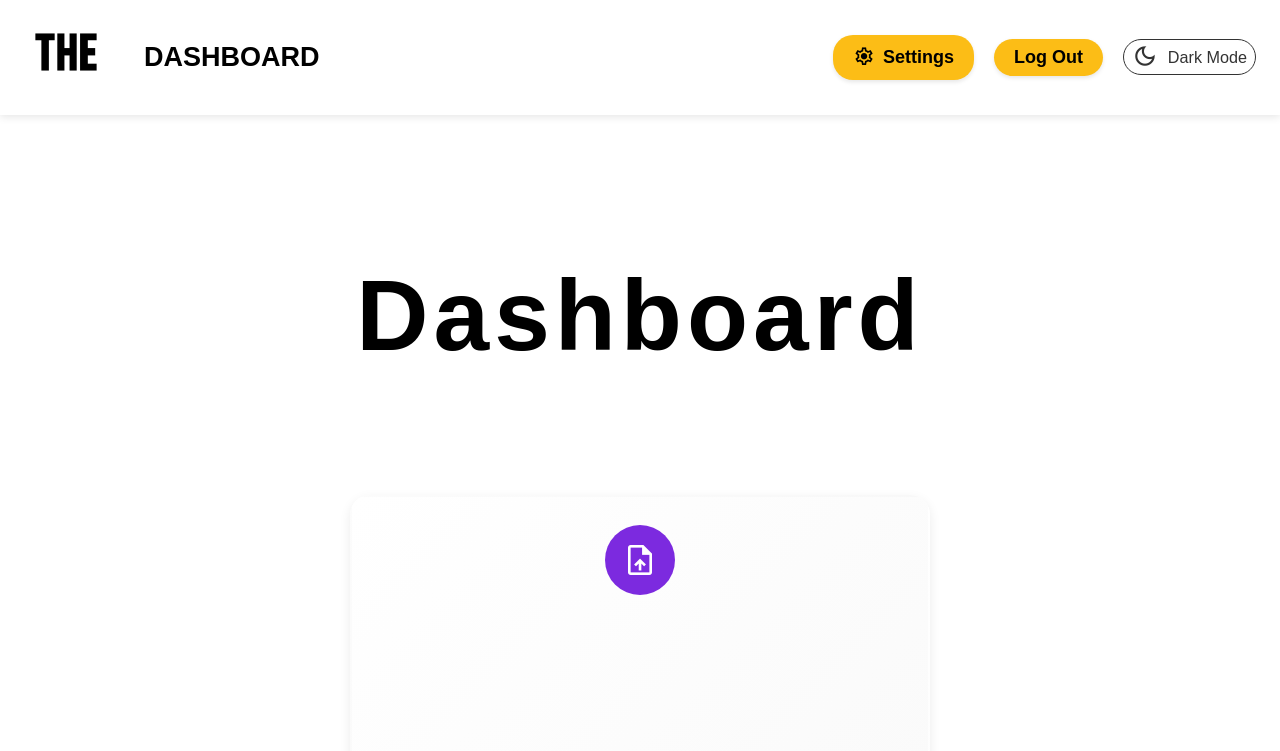
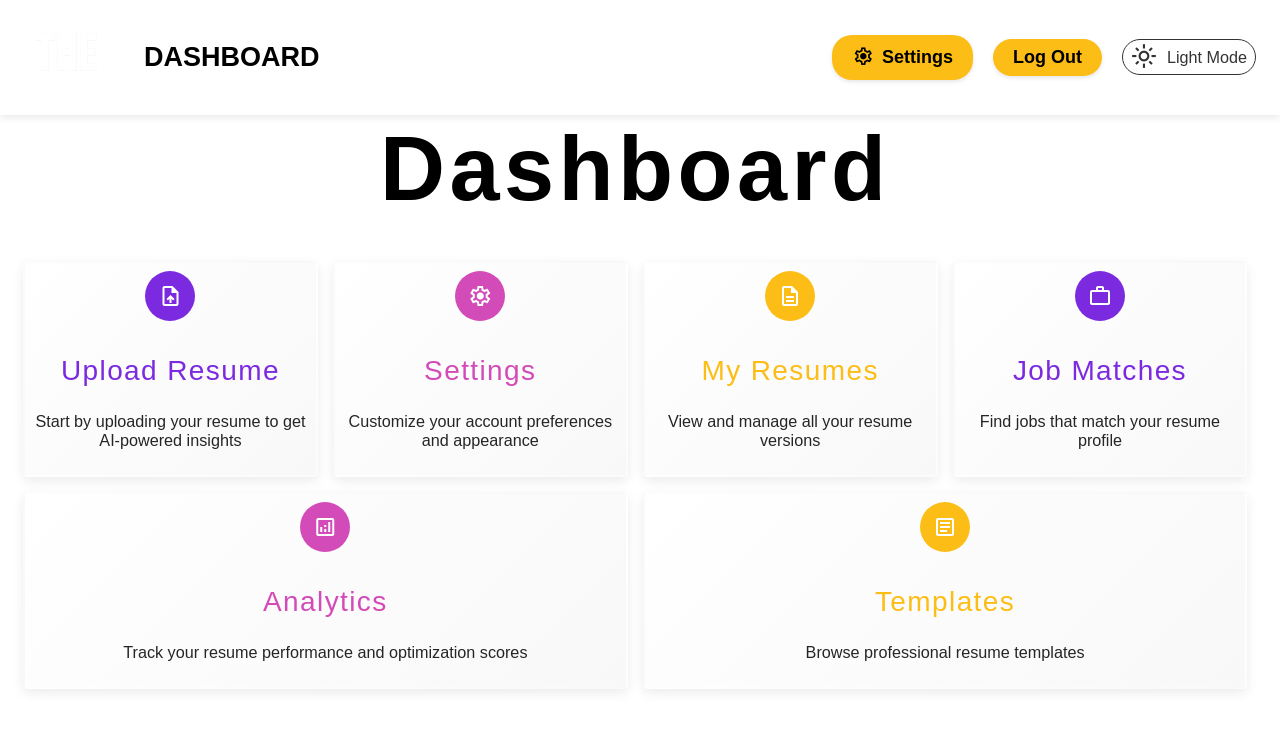
Before and after one commit to mariaangelps/490_The_Team, a React (Vite) app in the folder frontend/: page /dashboard in a window 1280 px wide. Shown: the top 751 px of the page. Built offline with nearby package versions, Linux system fonts and the light colour scheme; no server answers; a web font is replaced by a local one.

Commit message:
Made the dashboard a little nicer looking
made the dashboard compatible with the text size changes

```diff
--- a/frontend/src/main.jsx
+++ b/frontend/src/main.jsx
@@ -79,11 +79,34 @@ function Home() {
 }
 
 function ThemeProvider({ children }) {
-  const [theme, setTheme] = useState(localStorage.getItem("app-theme") || "light");
+  const [theme, setTheme] = useState(localStorage.getItem("app-theme") || "auto");
 
   useEffect(() => {
-    document.body.className = `theme-${theme}`;
-    localStorage.setItem("app-theme", theme);
+    const applyTheme = () => {
+      let actualTheme = theme;
+
+      // If theme is set to "auto", detect system preference
+      if (theme === "auto") {
+        const systemPrefersDark = window.matchMedia("(prefers-color-scheme: dark)").matches;
+        actualTheme = systemPrefersDark ? "dark" : "light";
+      }
+
+      document.body.className = `theme-${actualTheme}`;
+      localStorage.setItem("app-theme", theme); // Save the user's preference (including "auto")
+    };
+
+    applyTheme();
+
+    // Listen for system theme changes when in auto mode
+    if (theme === "auto") {
+      const mediaQuery = window.matchMedia("(prefers-color-scheme: dark)");
+      const handleChange = () => applyTheme();
+
+      mediaQuery.addEventListener("change", handleChange);
+
+      // Cleanup listener
+      return () => mediaQuery.removeEventListener("change", handleChange);
+    }
   }, [theme]);
 
   const toggleTheme = () =>
--- a/frontend/src/pages/dashboard.css
+++ b/frontend/src/pages/dashboard.css
@@ -2,7 +2,7 @@
 .dashboard-nav {
     display: flex;
     align-items: center;
-    padding: 16px 24px;
+    padding: 16px 16px;
     border-bottom: 2px solid #fcbd16;
     gap: 16px;
 }
@@ -15,7 +15,7 @@
 
 .dashboard-nav-title {
     font-family: 'Rodchenko', sans-serif;
-    font-size: 1.5em;
+    font-size: 1em;
     font-weight: 600;
 }
 
@@ -40,7 +40,7 @@ body.theme-dark .dashboard-nav-title {
 /* Dashboard nav logout button */
 .dashboard-nav-logout {
     margin-left: auto;
-    padding: 8px 20px;
+    padding: 8px 10px;
     font-size: 1em;
     font-weight: 600;
     border: none;
@@ -80,55 +80,167 @@ body.theme-dark .dashboard-nav-logout:hover {
 
 /* Dashboard container */
 .dashboard-container {
-    padding: 60px 40px;
-    max-width: 1200px;
-    margin: 0 auto;
+    padding: 5px 15px 20px 15px;
+    width: 98vw;
+    min-height: 100vh;
+    margin: 0;
+    text-align: left;
+    box-sizing: border-box;
+}
+
+/* Dashboard header - Responsive to text size settings */
+.dashboard-header {
+    font-family: 'Rodchenko', sans-serif;
+    margin-top: 0;
+    margin-bottom: .2em;
     text-align: center;
 }
 
-/* Dashboard header */
-.dashboard-header {
-    font-family: 'Rodchenko', sans-serif;
-    font-size: 2.5em;
-    margin-bottom: 1em;
+/* Dashboard header font sizes based on text size settings */
+body[data-text-size="regular"] .dashboard-header,
+body:not([data-text-size]) .dashboard-header {
+    font-size: 5em;
+}
+
+body[data-text-size="large"] .dashboard-header {
+    font-size: 2.8em;
+}
+
+body[data-text-size="larger"] .dashboard-header {
+    font-size: 3.1em;
 }
 
 /* Flexible Grid */
 .masonry-grid {
     display: flex;
     flex-wrap: wrap;
-    gap: 32px;
-    margin-top: 32px;
-    justify-content: center;
+    gap: 15px;
+    margin-top: 20px;
+    justify-content: flex-start;
+    width: 100%;
+    box-sizing: border-box;
 }
 
-/* Dashboard Card */
+/* Dashboard Card - Responsive padding based on text size */
 .dashboard-card {
-    flex: 0 1 calc(50% - 16px);
-    min-width: 260px;
-    max-width: 520px;
+    flex: 1 1 calc(25% - 8px);
+    min-width: 0;
+    max-width: none;
     display: flex;
     flex-direction: column;
+    align-items: center;
+    text-align: center;
     margin-bottom: 0;
     break-inside: auto;
-    padding: 28px 28px;
-    border-radius: 20px;
+    border-radius: 5px;
     text-decoration: none;
     transition: all 0.3s ease;
     cursor: pointer;
     border: 2px solid transparent;
+    box-sizing: border-box;
 }
 
-/* Responsive cards */
-@media (max-width: 992px) {
+/* Card padding based on text size settings */
+body[data-text-size="regular"] .dashboard-card,
+body:not([data-text-size]) .dashboard-card {
+    padding: 8px 8px;
+}
+
+body[data-text-size="large"] .dashboard-card {
+    padding: 10px 10px;
+}
+
+body[data-text-size="larger"] .dashboard-card {
+    padding: 12px 12px;
+}
+
+/* Responsive cards - No horizontal scrolling */
+@media (min-width: 1400px) {
     .dashboard-card {
-        flex: 1 1 calc(50% - 16px);
+        flex: 1 1 calc(16.666% - 8px);
+        min-width: 0;
     }
 }
 
-@media (max-width: 600px) {
+@media (max-width: 1399px) and (min-width: 1100px) {
+    .dashboard-card {
+        flex: 1 1 calc(20% - 8px);
+        min-width: 0;
+    }
+}
+
+@media (max-width: 1099px) and (min-width: 900px) {
+    .dashboard-card {
+        flex: 1 1 calc(25% - 8px);
+        min-width: 0;
+    }
+}
+
+@media (max-width: 899px) and (min-width: 700px) {
+    .dashboard-card {
+        flex: 1 1 calc(33.333% - 8px);
+        min-width: 0;
+    }
+
+    body[data-text-size="regular"] .dashboard-card,
+    body:not([data-text-size]) .dashboard-card {
+        padding: 6px 6px;
+    }
+
+    body[data-text-size="large"] .dashboard-card {
+        padding: 8px 8px;
+    }
+
+    body[data-text-size="larger"] .dashboard-card {
+        padding: 10px 10px;
+    }
+}
+
+@media (max-width: 699px) and (min-width: 500px) {
+    .dashboard-card {
+        flex: 1 1 calc(50% - 8px);
+        min-width: 0;
+    }
+
+    body[data-text-size="regular"] .dashboard-card,
+    body:not([data-text-size]) .dashboard-card {
+        padding: 6px 6px;
+    }
+
+    body[data-text-size="large"] .dashboard-card {
+        padding: 8px 8px;
+    }
+
+    body[data-text-size="larger"] .dashboard-card {
+        padding: 10px 10px;
+    }
+}
+
+@media (max-width: 499px) {
     .dashboard-card {
         flex: 1 1 100%;
+        min-width: 0;
+    }
+
+    body[data-text-size="regular"] .dashboard-card,
+    body:not([data-text-size]) .dashboard-card {
+        padding: 6px 6px;
+    }
+
+    body[data-text-size="large"] .dashboard-card {
+        padding: 8px 8px;
+    }
+
+    body[data-text-size="larger"] .dashboard-card {
+        padding: 10px 10px;
+    }
+
+    .dashboard-container {
+        padding: 8px 5px;
+    }
+
+    .masonry-grid {
+        gap: 5px;
     }
 }
 
@@ -199,11 +311,9 @@ body.theme-colorblind .card-description {
     color: #333333;
 }
 
-/* Card Icon */
+/* Card Icon - Responsive to text size settings */
 .card-icon {
-    width: 70px;
-    height: 70px;
-    margin: 0 auto 16px;
+    margin: 0 auto auto auto;
     display: flex;
     align-items: center;
     justify-content: center;
@@ -212,28 +322,82 @@ body.theme-colorblind .card-description {
     color: #ffffff;
 }
 
-.card-icon .material-symbols-outlined {
-    font-size: 36px;
+/* Card Icon sizes based on text size settings */
+body[data-text-size="regular"] .card-icon,
+body:not([data-text-size]) .card-icon {
+    width: 50px;
+    height: 50px;
 }
 
-/* Card Title */
+body[data-text-size="large"] .card-icon {
+    width: 55px;
+    height: 55px;
+}
+
+body[data-text-size="larger"] .card-icon {
+    width: 60px;
+    height: 60px;
+}
+
+/* Card Icon font sizes based on text size settings */
+body[data-text-size="regular"] .card-icon .material-symbols-outlined,
+body:not([data-text-size]) .card-icon .material-symbols-outlined {
+    font-size: 24px;
+}
+
+body[data-text-size="large"] .card-icon .material-symbols-outlined {
+    font-size: 28px;
+}
+
+body[data-text-size="larger"] .card-icon .material-symbols-outlined {
+    font-size: 32px;
+}
+
+/* Card Title - Responsive to text size settings */
 .card-title {
-    font-family: 'Rodchenko', sans-serif;
-    font-size: 1.6em;
-    margin-bottom: 10px;
+    font-family: 'Rodchenko', sans-serif !important;
+    font-weight: 300 !important;
+    margin-bottom: 2px;
     color: var(--card-color);
     word-wrap: break-word;
     overflow-wrap: break-word;
     hyphens: auto;
 }
 
-/* Card Description */
+/* Card Title font sizes based on text size settings */
+body[data-text-size="regular"] .card-title,
+body:not([data-text-size]) .card-title {
+    font-size: 28px !important;
+}
+
+body[data-text-size="large"] .card-title {
+    font-size: 32px !important;
+}
+
+body[data-text-size="larger"] .card-title {
+    font-size: 36px !important;
+}
+
+/* Card Description - Responsive to text size settings */
 .card-description {
-    font-size: 1em;
-    line-height: 1.5;
+    line-height: 1.2;
     opacity: 0.85;
     word-wrap: break-word;
     overflow-wrap: break-word;
+}
+
+/* Card Description font sizes based on text size settings */
+body[data-text-size="regular"] .card-description,
+body:not([data-text-size]) .card-description {
+    font-size: 0.9em;
+}
+
+body[data-text-size="large"] .card-description {
+    font-size: 1em;
+}
+
+body[data-text-size="larger"] .card-description {
+    font-size: 1.1em;
 }
 
 /* Dashboard content */
```
